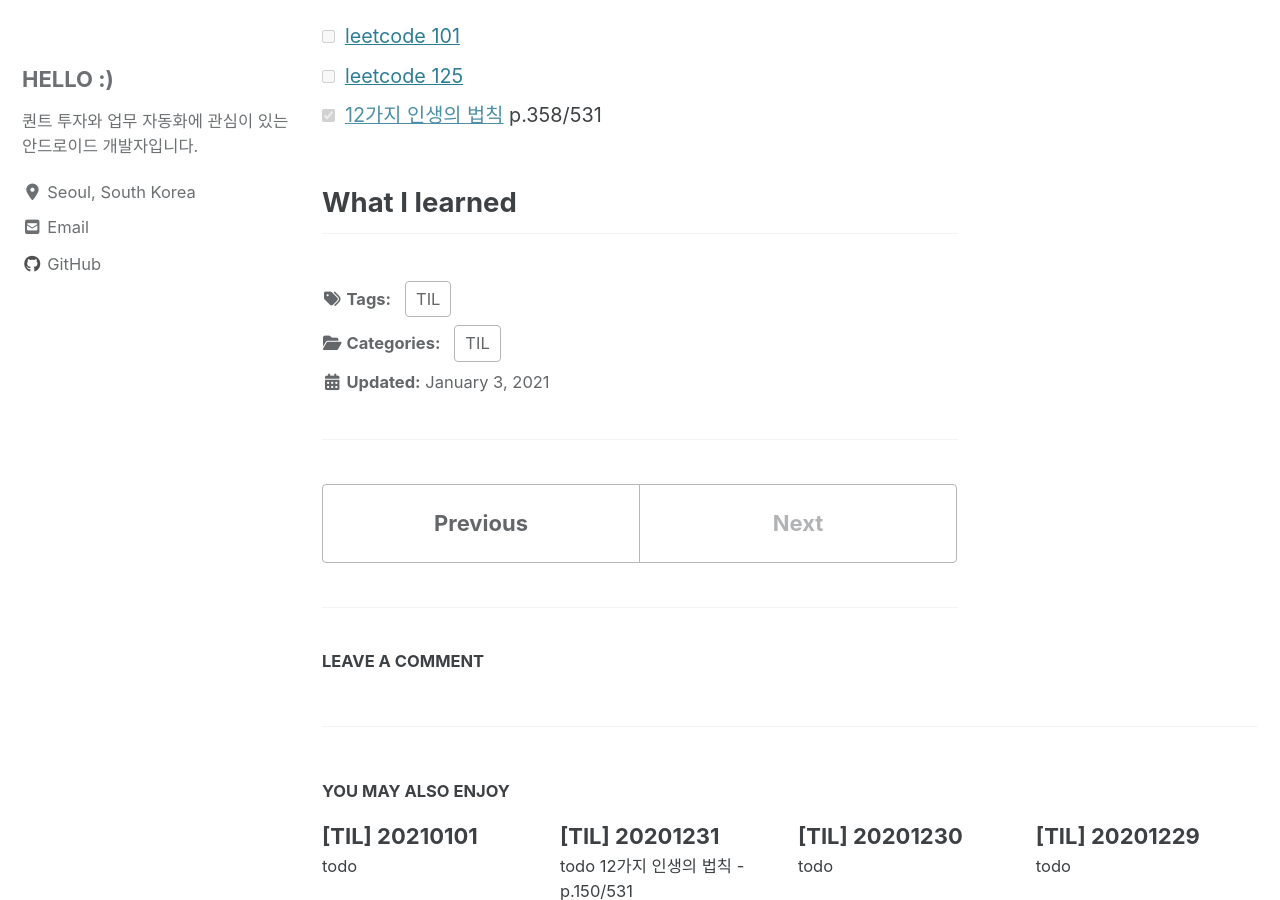
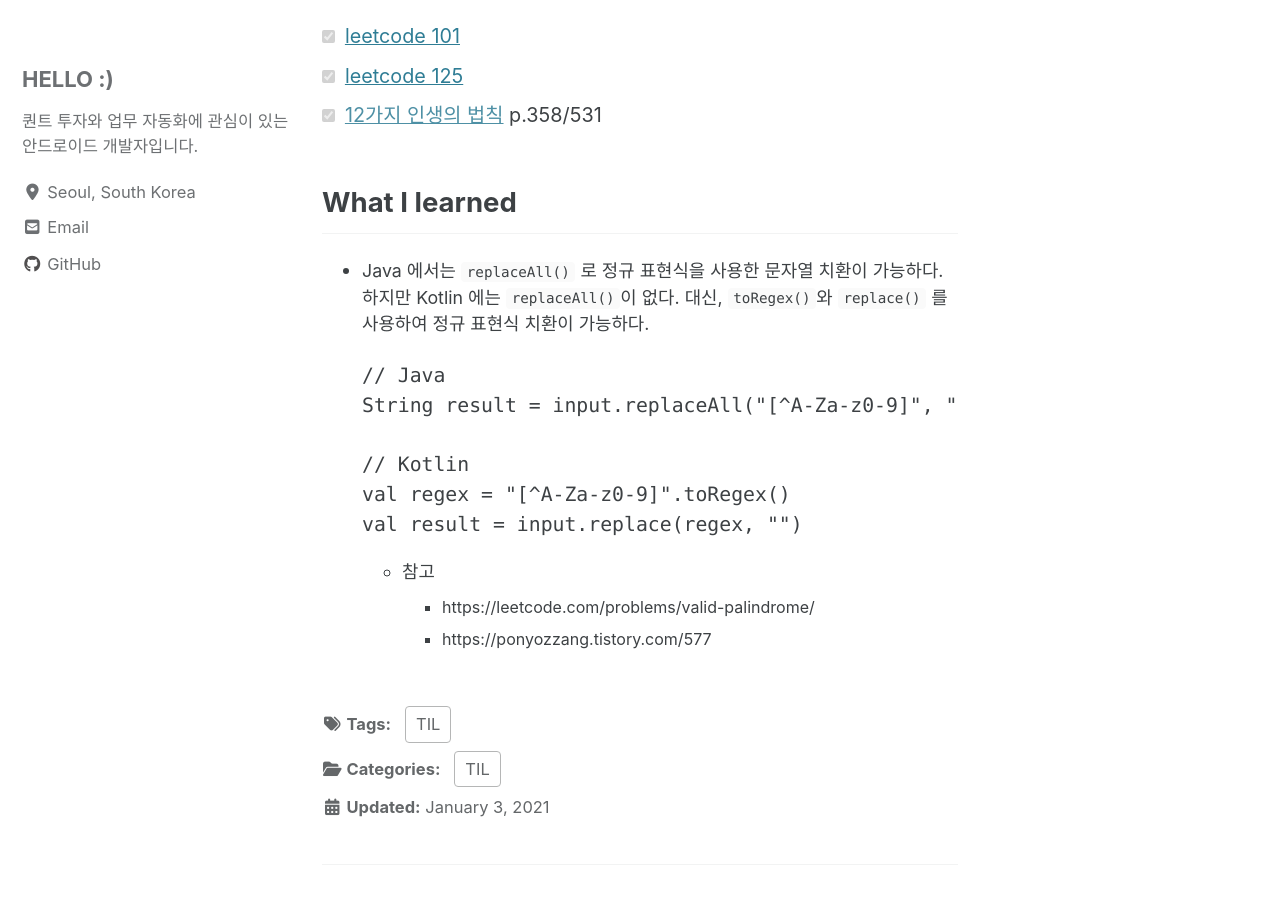
Before and after one commit to dev-eunji/dev-eunji.github.io, a Jekyll site: the page built from _posts/til/2021-01-03-TIL.md, in a window 1280 px wide and 900 px high, scrolled down 265 px. Built offline with Jekyll 4.4.1, drawn with Linux system fonts in a browser that asks for light colours; cached includes are drawn as plain includes; nearby versions of some CDN libraries; comment, search, counter and statistics services are not loaded; some of the changed text lies outside the part shown.

Commit message:
TIL: 20210103 done leetcode101

````diff
--- a/_posts/til/2021-01-03-TIL.md
+++ b/_posts/til/2021-01-03-TIL.md
@@ -9,8 +9,24 @@ comments: true
 
 ## todo
 
-- [ ] [leetcode 101](https://leetcode.com/problems/symmetric-tree/)
-- [ ] [leetcode 125](https://leetcode.com/problems/valid-palindrome/)
+- [x] [leetcode 101](https://leetcode.com/problems/symmetric-tree/)
+- [x] [leetcode 125](https://leetcode.com/problems/valid-palindrome/)
 - [x] [12가지 인생의 법칙]() p.358/531
 
 ## What I learned
+
+- Java 에서는 `replaceAll()` 로 정규 표현식을 사용한 문자열 치환이 가능하다.
+  하지만 Kotlin 에는 `replaceAll()`이 없다. 대신, `toRegex()`와 `replace()` 를 사용하여 정규 표현식 치환이 가능하다.
+
+  ```Java
+  // Java
+  String result = input.replaceAll("[^A-Za-z0-9]", "")
+
+  // Kotlin
+  val regex = "[^A-Za-z0-9]".toRegex()
+  val result = input.replace(regex, "")
+  ```
+
+  - 참고
+    - https://leetcode.com/problems/valid-palindrome/
+    - https://ponyozzang.tistory.com/577
````
Also changed, not shown: _posts/algorithm/2021-01-03-leetcode101.md (added, +38 -0 lines).
